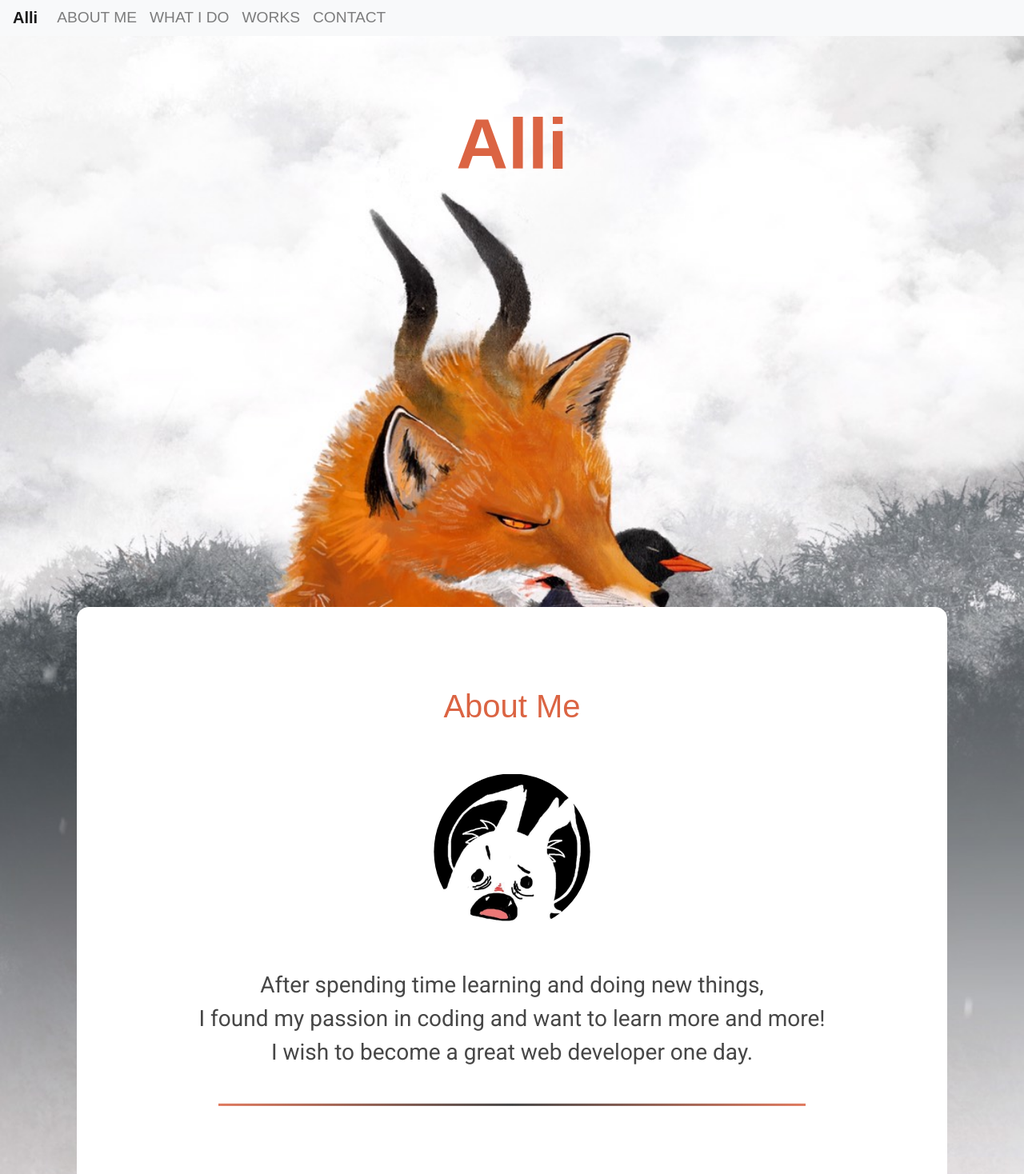
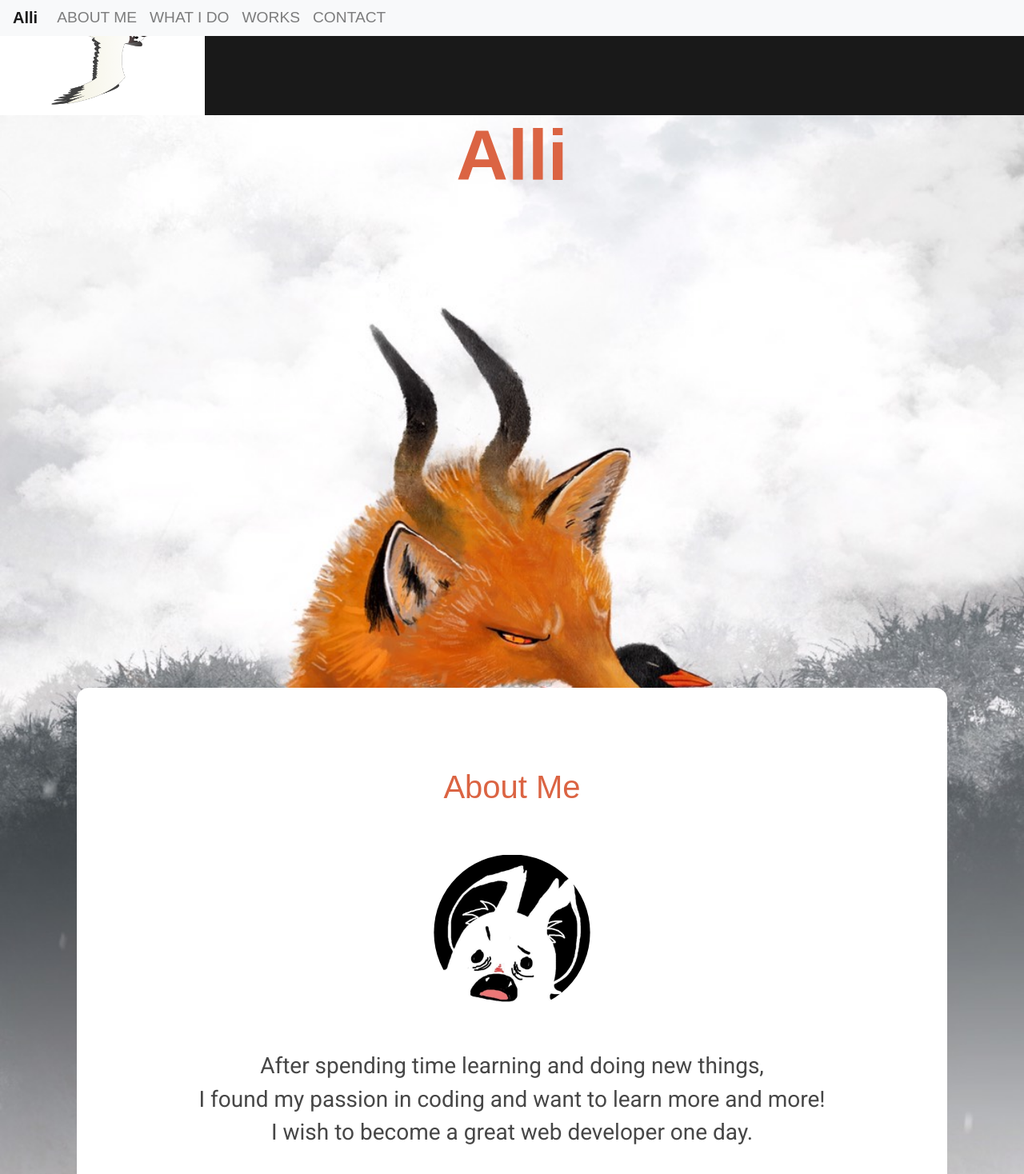
Before and after one commit to alligel/alliwebpage, a React (Create React App) app: page / in a window 1280 px wide. Shown: the top 1468 px of the page at 80% size. Built offline with nearby package versions, Linux system fonts and the light colour scheme; a web font is replaced by a local one.

Commit message:
addsplash

```diff
--- a/public/styles.css
+++ b/public/styles.css
@@ -1,6 +1,13 @@
 body {
   margin: 0px;
   font-family: "Roboto", sans-serif;
+}
+/* splash */
+.birdsplash {
+  width: 20%;
+}
+.splashbg {
+  background-color: rgb(25, 25, 25);
 }
 /* body scrollbar */
 body::-webkit-scrollbar {
--- a/src/components/FirstPage.jsx
+++ b/src/components/FirstPage.jsx
@@ -1,5 +1,6 @@
 import React from "react";
 import A07 from "./img/A07.jpg";
+import Abirdforsplash from "./img/Abirdforsplash.png"
 import NavBar from "./NavBar"
 import AboutMe from "./AboutMe"
 
@@ -7,11 +8,13 @@ export default function FirstPage() {
 
   return (
 <div class="top-container">
-    <div>
+    <div className="splashbg">
         <NavBar />
         <h1 className="nameText">Alli</h1>
+        <img alt="splash" className="birdsplash" src={Abirdforsplash}/>
     </div>
-    <div class="about-container">
+
+    <div className="about-container">
         <AboutMe />
     </div>
         <img alt="foxbg" className="image-bg" src={A07}/>
```
Also changed, not shown: src/components/img/Abirdforsplash.png (added).
